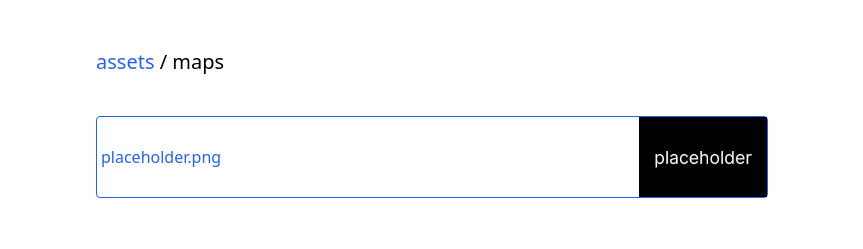
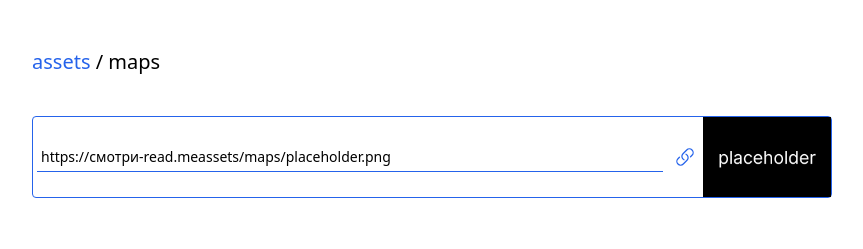
Before and after one commit to phenomen/foundry-cdn, an Astro site: page /maps in a window 1280 px wide. Shown: the whole page, without its empty margins (208-1071 px from the left). Built offline with nearby package versions, Linux system fonts and the light colour scheme; Astro itself is replaced by a stand-in of ours.

Commit message:
Input to copy asset URL

```diff
--- a/astro.config.mjs
+++ b/astro.config.mjs
@@ -1,10 +1,9 @@
 import { defineConfig } from "astro/config";
 import tailwind from "@astrojs/tailwind";
-
-// https://astro.build/config
 import svelte from "@astrojs/svelte";
 
-// https://astro.build/config
 export default defineConfig({
-  integrations: [tailwind(), svelte()]
+  //замените на ваш домен
+  site: "https://смотри-read.me",
+  integrations: [tailwind(), svelte()],
 });
--- a/src/components/Asset.svelte
+++ b/src/components/Asset.svelte
@@ -1,6 +1,8 @@
 <script>
   export let dir;
   export let assets;
+
+  const site = import.meta.env.SITE;
 
   const extImages = ["webp", "jpeg", "jpg", "png"];
   const extSounds = ["mp3", "ogg", "wav"];
@@ -12,38 +14,51 @@
     (Math.max(0, asset.lastIndexOf(".")) || Infinity) + 1
   )}
   {@const encodedName = encodeURIComponent(asset.trim())}
-  {@const url = "/assets/" + dir + "/" + encodedName}
+  {@const localurl = "/assets/" + dir + "/" + encodedName}
+  {@const publicurl = site + "assets/" + dir + "/" + encodedName}
 
-  {#if extImages.includes(ext)}
-    <a href={url} target="_blank" class="asset">
-      <span class="m-1">{asset}</span>
+  <div class="asset">
+    <input readonly onclick="select()" value={publicurl} />
+    <a href={localurl} target="_blank"
+      ><svg
+        xmlns="http://www.w3.org/2000/svg"
+        fill="none"
+        viewBox="0 0 24 24"
+        stroke-width="1.5"
+        stroke="currentColor"
+        class="w-5 h-5"
+      >
+        <path
+          stroke-linecap="round"
+          stroke-linejoin="round"
+          d="M13.19 8.688a4.5 4.5 0 011.242 7.244l-4.5 4.5a4.5 4.5 0 01-6.364-6.364l1.757-1.757m13.35-.622l1.757-1.757a4.5 4.5 0 00-6.364-6.364l-4.5 4.5a4.5 4.5 0 001.242 7.244"
+        />
+      </svg>
+    </a>
+    {#if extImages.includes(ext)}
       <div
         class="w-32 h-20 bg-cover bg-center"
-        style="background-image: url({url});"
+        style="background-image: url({localurl});"
       />
-    </a>
-  {:else if extSounds.includes(ext)}
-    <a href={url} target="_blank" class="asset">
-      <span class="m-1">{asset}</span>
+    {:else if extSounds.includes(ext)}
       <audio controls>
-        <source src={url} type="audio/{ext}" />
+        <source src={localurl} type="audio/{ext}" />
       </audio>
-    </a>
-  {:else}
-    <a href={url} target="_blank" class="asset">
-      <span class="m-1">{asset}</span>
-    </a>
-  {/if}
+    {/if}
+  </div>
 {/each}
 
 <style>
   a {
-    @apply text-blue-600 hover:text-white;
+    @apply text-blue-600 hover:text-blue-800 px-2;
   }
   .asset {
-    @apply flex flex-row items-center rounded border hover:bg-blue-600 border-blue-600 justify-between;
+    @apply flex flex-row items-center rounded border border-blue-600 justify-between text-sm;
   }
   audio::-webkit-media-controls-panel {
     @apply bg-white rounded-none;
   }
+  input {
+    @apply flex-1 m-1 p-1 focus:outline-none border-b border-blue-600;
+  }
 </style>
--- a/src/components/Directory.astro
+++ b/src/components/Directory.astro
@@ -1,5 +1,5 @@
 ---
-import * as fs from "fs";
+import fs from "node:fs";
 import Asset from "../components/Asset.svelte";
 
 const { dir } = Astro.props;
--- a/src/layouts/Layout.astro
+++ b/src/layouts/Layout.astro
@@ -6,7 +6,7 @@
   </head>
 
   <body>
-    <div class="p-12 max-w-3xl mx-auto">
+    <div class="p-12 max-w-4xl mx-auto">
       <slot />
     </div>
   </body>
--- a/src/pages/[dir].astro
+++ b/src/pages/[dir].astro
@@ -1,5 +1,5 @@
 ---
-import * as fs from "fs";
+import fs from "node:fs";
 import Layout from "../layouts/Layout.astro";
 import Directory from "../components/Directory.astro";
 
--- a/src/pages/index.astro
+++ b/src/pages/index.astro
@@ -1,5 +1,5 @@
 ---
-import * as fs from "fs";
+import fs from "node:fs";
 import Layout from "../layouts/Layout.astro";
 
 const folders = fs.readdirSync("./public/assets/");
--- a/tsconfig.json
+++ b/tsconfig.json
@@ -1,4 +1,5 @@
 {
+  "extends": "astro/tsconfigs/base",
   "compilerOptions": {
     "moduleResolution": "node",
     "types": ["node"]
```
Also changed, not shown: package.json (+7 -6 lines), README.md, pnpm-lock.yaml.
